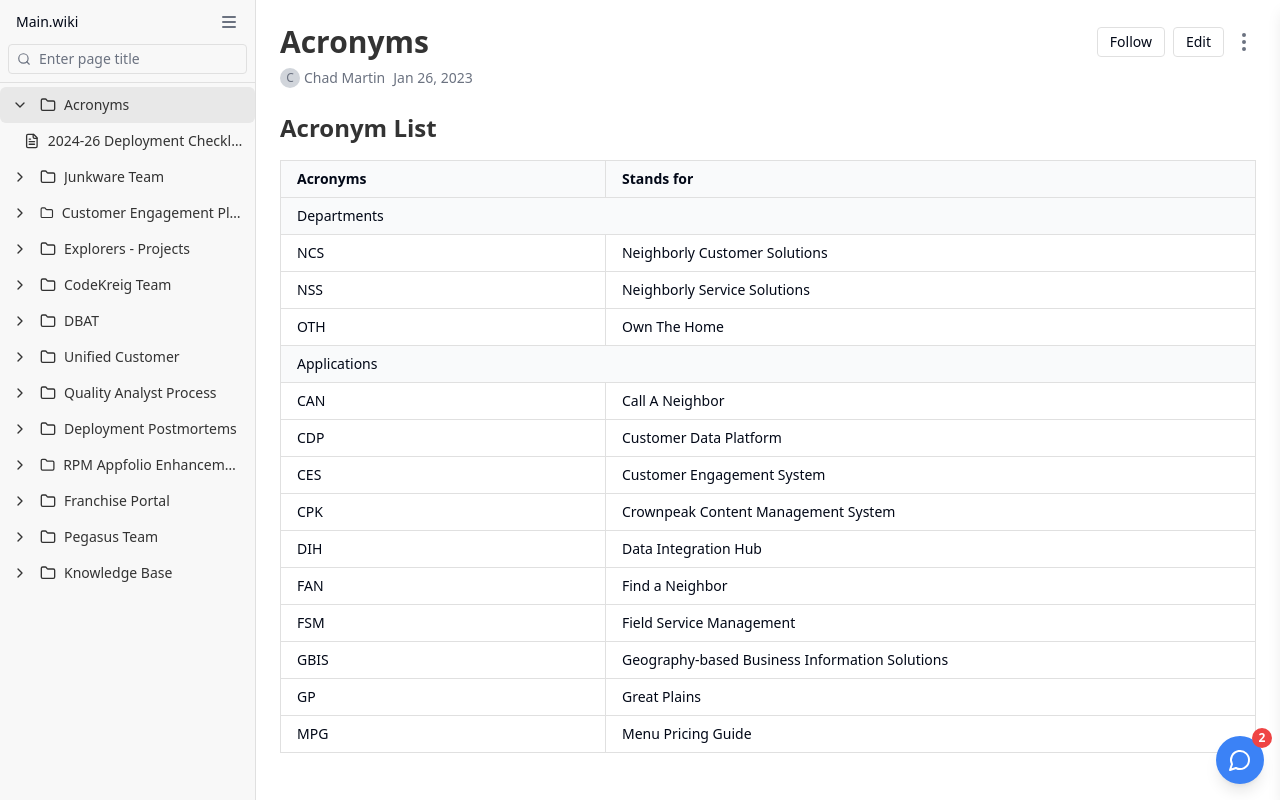
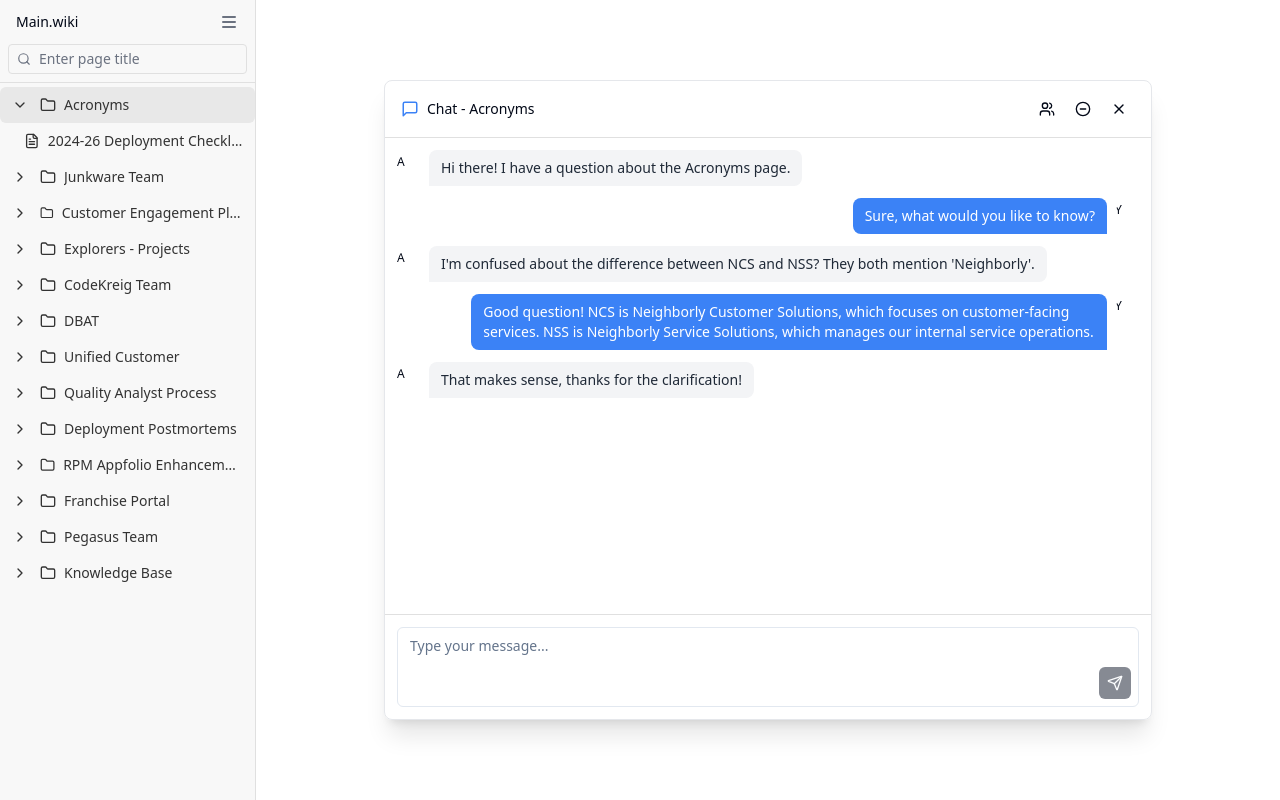
Before and after one commit to xec-safwan/wiki-chat-connect, a React (Vite) app: page / in a window 1280 px wide. Built offline with nearby package versions, Linux system fonts and the light colour scheme.

Commit message:
Refactor: Update landing page to chat interface

```diff
--- a/src/components/chat/ChatPanel.tsx
+++ b/src/components/chat/ChatPanel.tsx
@@ -1,10 +1,10 @@
-
 import React, { useState, useRef, useEffect } from 'react';
 import { Send, X, MinusCircle, Users, MessageSquare } from 'lucide-react';
 import { Button } from '@/components/ui/button';
 import { Avatar } from '@/components/ui/avatar';
 import { Textarea } from '@/components/ui/textarea';
 import { Tooltip, TooltipContent, TooltipProvider, TooltipTrigger } from '@/components/ui/tooltip';
+import { cn } from '@/lib/utils';
 
 // Sample mock data for messages
 const initialMessages = [
@@ -27,9 +27,10 @@ interface ChatPanelProps {
   isOpen: boolean;
   onClose: () => void;
   currentPage: string;
+  className?: string;
 }
 
-const ChatPanel: React.FC<ChatPanelProps> = ({ isOpen, onClose, currentPage }) => {
+const ChatPanel: React.FC<ChatPanelProps> = ({ isOpen, onClose, currentPage, className }) => {
   const [messages, setMessages] = useState(initialMessages);
   const [newMessage, setNewMessage] = useState('');
   const [showUserList, setShowUserList] = useState(false);
@@ -58,11 +59,14 @@ const ChatPanel: React.FC<ChatPanelProps> = ({ isOpen, onClose, currentPage }) =
     }
   };
 
+  // Use the className prop with the cn utility to combine classes
+  const panelClasses = cn(
+    `${isOpen ? 'translate-x-0' : 'translate-x-full'} flex flex-col`,
+    className ? className : 'fixed top-0 right-0 h-full w-80 bg-white border-l border-wiki-border shadow-lg transition-transform duration-300 z-20'
+  );
+
   return (
-    <div
-      className={`fixed top-0 right-0 h-full w-80 bg-white border-l border-wiki-border shadow-lg transition-transform duration-300 z-20
-                ${isOpen ? 'translate-x-0' : 'translate-x-full'} flex flex-col`}
-    >
+    <div className={panelClasses}>
       <div className="flex items-center justify-between px-4 py-3 border-b border-wiki-border">
         <div className="flex items-center gap-2">
           <MessageSquare size={18} className="text-blue-500" />
--- a/src/pages/Index.tsx
+++ b/src/pages/Index.tsx
@@ -6,7 +6,8 @@ import ChatPanel from '@/components/chat/ChatPanel';
 import ChatBubble from '@/components/chat/ChatBubble';
 
 const Index = () => {
-  const [isChatOpen, setIsChatOpen] = useState(false);
+  const [isChatOpen, setIsChatOpen] = useState(true);
+  const [showWikiContent, setShowWikiContent] = useState(false);
   const [currentPage, setCurrentPage] = useState('Acronyms');
   const [hasUnread, setHasUnread] = useState(true);
   const [unreadCount, setUnreadCount] = useState(2);
@@ -20,6 +21,16 @@ const Index = () => {
   const handleSelectWikiItem = (item: any) => {
     if (item.title) {
       setCurrentPage(item.title);
+      setShowWikiContent(true);
+      setIsChatOpen(false);
+    }
+  };
+
+  const toggleChat = () => {
+    setIsChatOpen(!isChatOpen);
+    if (!isChatOpen) {
+      setHasUnread(false);
+      setUnreadCount(0);
     }
   };
 
@@ -32,9 +43,12 @@ const Index = () => {
 
       {/* Main content */}
       <div className="flex-1 overflow-y-auto p-6 relative">
+        {showWikiContent ? (
+          <div>
+            <h1 className="text-2xl font-bold mb-6">{currentPage}</h1>
             <AcronymsPage />
 
-        {/* Chat bubble button */}
+            {/* Chat bubble button when chat is minimized */}
             {!isChatOpen && (
               <ChatBubble
                 onClick={handleOpenChat}
@@ -42,13 +56,17 @@ const Index = () => {
                 unreadCount={unreadCount}
               />
             )}
-
-        {/* Chat panel */}
+          </div>
+        ) : (
+          <div className="flex items-center justify-center h-full">
             <ChatPanel
-          isOpen={isChatOpen}
-          onClose={() => setIsChatOpen(false)}
+              isOpen={true}
+              onClose={toggleChat}
               currentPage={currentPage}
+              className="relative w-full max-w-3xl mx-auto h-[80vh] shadow-xl rounded-lg border border-gray-200"
             />
+          </div>
+        )}
       </div>
     </div>
   );
```
Lines whose indentation alone changed are shown as unchanged.
